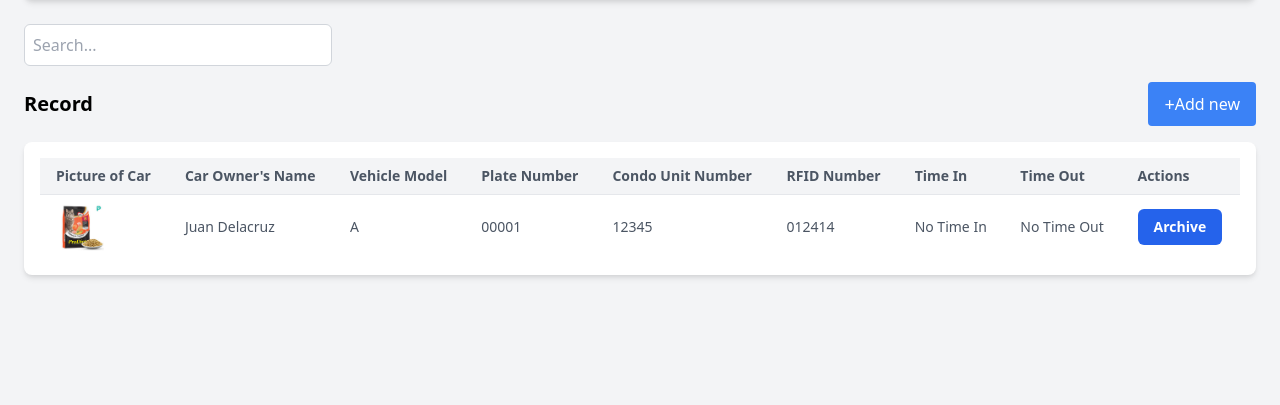
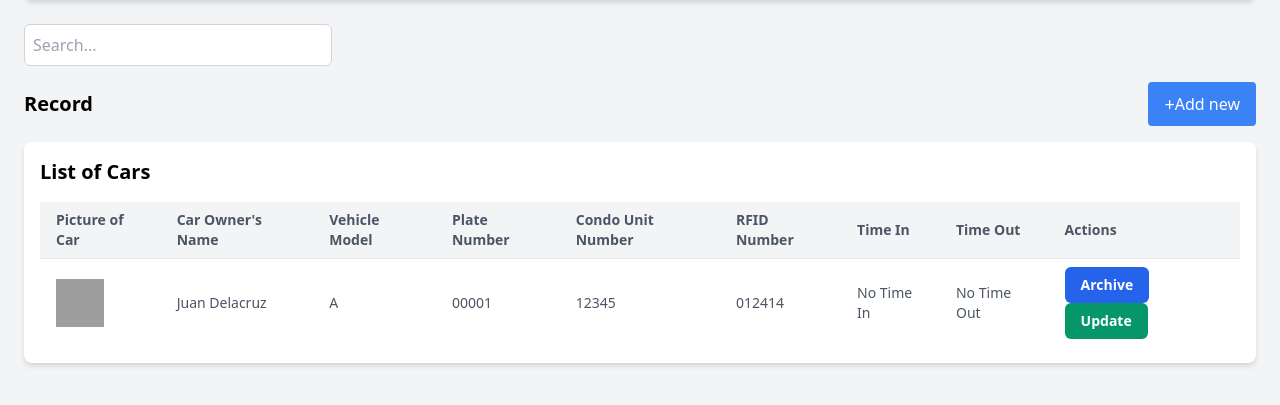
Before and after one commit to anderson895/ParkingPortal, a PHP site: page /admin/dashboard.php in a window 1280 px wide. Shown: the part 84-489 px from the top of the page. Run offline with PHP 8.4, Linux system fonts and the light colour scheme; data comes from the database, SQL or seed files in the repository; some libraries are stand-ins or nearby versions; grey boxes are pictures that could not be loaded.

Commit message:
update cars

```diff
--- a/admin/dashboard.php
+++ b/admin/dashboard.php
@@ -41,6 +41,7 @@
 </div>
 
 <div class="overflow-x-auto bg-white shadow-md rounded-lg p-4" id="recordTable">
+    <h2 class="text-xl font-semibold mb-4">List of Cars</h2>
     <table class="min-w-full table-auto">
         <thead class="bg-gray-100">
             <tr>
--- a/admin/modals.php
+++ b/admin/modals.php
@@ -1,7 +1,7 @@
 <!-- Modal -->
 <div id="myModalAddCar" class="fixed inset-0 bg-gray-500 bg-opacity-50 flex items-center justify-center" style="display:none;">
     <div class="bg-white p-6 rounded-lg w-full sm:w-3/4 md:w-1/2 lg:w-1/3 xl:w-1/4 max-h-[90vh] overflow-y-auto">
-        <h3 class="text-xl font-semibold mb-4">Add New Record</h3>
+        <h3 class="text-xl font-semibold mb-4">Add New Car</h3>
         <!-- Modal Content (form or content) -->
         <form id="frmCar">
             <label for="carName" class="block mb-2">Car Owner's Name:</label>
@@ -32,3 +32,41 @@
         </form>
     </div>
 </div>
+
+
+
+
+<!-- Modal -->
+<div id="myModalUpdateCar" class="fixed inset-0 bg-gray-500 bg-opacity-50 flex items-center justify-center" style="display:none;">
+    <div class="bg-white p-6 rounded-lg w-full sm:w-3/4 md:w-1/2 lg:w-1/3 xl:w-1/4 max-h-[90vh] overflow-y-auto">
+        <h3 class="text-xl font-semibold mb-4">Update Car</h3>
+        <!-- Modal Content (form or content) -->
+        <form id="frmCar_update">
+            <label for="carName" class="block mb-2">Car Owner's Name:</label>
+            <input type="text" id="carName_update" name="carName" class="border p-2 mb-4 w-full" placeholder="Enter car owner's name">
+
+            <label for="carType" class="block mb-2">Car type:</label>
+            <input type="text" id="carType_update" name="carType" class="border p-2 mb-4 w-full" placeholder="Enter vehicle model">
+
+            <label for="plateNumber" class="block mb-2">Car plate:</label>
+            <input type="text" id="plateNumber_update" name="plateNumber" class="border p-2 mb-4 w-full" placeholder="Enter Car plate number">
+
+            <label for="condo" class="block mb-2">Condo Unit No:</label>
+            <input type="text" id="condo_update" name="condo" class="border p-2 mb-4 w-full" placeholder="Enter Condo Unit">
+
+            <label for="RFID" class="block mb-2">RFID No:</label>
+            <input type="text" id="RFID_update" name="RFID" class="border p-2 mb-4 w-full" placeholder="Enter RFID No">
+
+            <!-- Image Upload Field -->
+            <label for="carImage" class="block mb-2">Upload Car Image:</label>
+            <input type="file" id="carImage_update" name="carImage" class="border p-2 mb-4 w-full">
+
+            <!-- Add more form fields as needed -->
+
+            <div class="flex justify-end">
+                <button type="button" class="closeModalBtn bg-red-500 text-white px-4 py-2 rounded hover:bg-red-600">Cancel</button>
+                <button type="submit" class="bg-blue-500 text-white px-4 py-2 rounded ml-2 hover:bg-blue-600">Save</button>
+            </div>
+        </form>
+    </div>
+</div>
--- a/backend/class.php
+++ b/backend/class.php
@@ -50,6 +50,41 @@ class global_class extends db_connect
             return false;
         }
     }
+
+
+    public function UpdateCars($carName, $carType, $plateNumber, $condo, $RFID, $CarImage)
+    {
+        // Base query without CarImage update
+        $sql = "UPDATE `cars`
+                SET carName = ?, carType = ?, plateNumber = ?, condo = ?, RFID = ?";
+
+        // Append CarImage update only if it's provided
+        if (!empty($CarImage)) {
+            $sql .= ", CarImage = ?";
+        }
+
+        // Add a condition to identify the record to update (e.g., by RFID or plateNumber)
+        $sql .= " WHERE RFID = ?";
+
+        $query = $this->conn->prepare($sql);
+        if ($query === false) {
+            return false;
+        }
+
+        // Bind parameters dynamically based on CarImage presence
+        if (!empty($CarImage)) {
+            $query->bind_param("sssssss", $carName, $carType, $plateNumber, $condo, $RFID, $CarImage, $RFID);
+        } else {
+            $query->bind_param("ssssss", $carName, $carType, $plateNumber, $condo, $RFID, $RFID);
+        }
+
+        if ($query->execute()) {
+            return true;
+        } else {
+            return false;
+        }
+    }
+
 
 
     public function ArchivedCar($carID){
--- a/backend/endpoints/controller.php
+++ b/backend/endpoints/controller.php
@@ -74,6 +74,67 @@ if ($_SERVER['REQUEST_METHOD'] === 'POST') {
 
 
 
+    }else if($_POST['requestType'] == 'UpdateCar'){
+
+          // Handle the uploaded file
+if (isset($_FILES['carImage']) && $_FILES['carImage']['error'] == 0) {
+    $uploadedFile = $_FILES['carImage'];
+    $uploadDir = '../../CarImages/';
+    $fileName = basename($uploadedFile['name']);
+    $uploadFilePath = $uploadDir . $fileName;
+
+    // Ensure the directory exists
+    if (!is_dir($uploadDir)) {
+        mkdir($uploadDir, 0777, true);
+    }
+
+    // Temporarily store the uploaded file before confirmation
+    $tempFilePath = $uploadDir . 'temp_' . $fileName;
+    if (move_uploaded_file($uploadedFile['tmp_name'], $tempFilePath)) {
+        $carImage = $fileName; // Store the filename in the variable
+    } else {
+        $carImage = null; // No image uploaded
+    }
+} else {
+    $carImage = null; // No image uploaded
+}
+
+        // Collect other form data
+        $carName = $_POST['carName'];
+        $carType = $_POST['carType'];
+        $plateNumber = $_POST['plateNumber'];
+        $condo = $_POST['condo'];
+        $RFID = $_POST['RFID'];
+
+        // Call the UpdateCars function to insert the data into the database
+        $user = $db->UpdateCars($carName, $carType, $plateNumber, $condo, $RFID, $carImage);
+
+        if ($user) {
+            // If the update is successful, handle the image replacement
+            if ($carImage) {
+                // Check if an old file exists and delete it
+                $existingFilePath = $uploadDir . $fileName;
+                if (file_exists($existingFilePath)) {
+                    unlink($existingFilePath); // Delete the old file
+                }
+
+                // Rename the temporary file to the final file path
+                rename($tempFilePath, $existingFilePath);
+            }
+
+            echo "Car record updated successfully!";
+        } else {
+            // If update fails, clean up the temporary file
+            if (isset($tempFilePath) && file_exists($tempFilePath)) {
+                unlink($tempFilePath); // Remove temporary file
+            }
+
+            echo "Error updating car record.";
+        }
+
+
+
+
     }else if($_POST['requestType'] == 'ArchivedCar'){
 
         $carID=$_POST['carID'];
--- a/js/dashboard.js
+++ b/js/dashboard.js
@@ -23,6 +23,14 @@ function initModalActions() {
             $('#myModalAddCar').fadeOut();
         }
     });
+
+
+
+
+
+
+
+    // myModalUpdateCar
 }
 
 // Auto-refresh function for car tables
@@ -68,7 +76,11 @@ function initFormSubmission() {
             success: function (response) {
                 console.log(response);
                 alertify.success('Record saved successfully!');
-                $('#myModalAddCar').fadeOut();
+                $('#carName').val('')
+                $('#carType').val('')
+                $('#plateNumber').val('')
+                $('#condo').val('')
+                $('#RFID').val('')
                 // location.reload();
             },
             error: function (xhr, status, error) {
@@ -76,6 +88,32 @@ function initFormSubmission() {
             }
         });
     });
+
+
+
+    $('#frmCar_update').on('submit', function (event) {
+        event.preventDefault();
+        var formData = new FormData(this);
+        formData.append('requestType', 'UpdateCar');
+
+        $.ajax({
+            url: '../backend/endpoints/controller.php',
+            method: 'POST',
+            data: formData,
+            processData: false,
+            contentType: false,
+            success: function (response) {
+                console.log(response);
+                alertify.success('Record saved successfully!');
+                $('#myModalUpdateCar').fadeOut();
+                // location.reload();
+            },
+            error: function (xhr, status, error) {
+                alert('An error occurred. Please try again.');
+            }
+        });
+    });
+
 }
 
 // Fetch car data for active cars
@@ -140,7 +178,19 @@ function displayCars(cars, tableSelector) {
                         <button class="btnArchiveCar bg-blue-600 hover:bg-gray-300 text-white font-semibold py-2 px-4 rounded-md focus:outline-none focus:ring-2 focus:ring-gray-400"
                         data-carID=${car.car_id}>
                             Archive
-                        </button>` : `
+                        </button>
+                        <button class="btnUpdateCar bg-green-600 hover:bg-gray-300 text-white font-semibold py-2 px-4 rounded-md focus:outline-none focus:ring-2 focus:ring-gray-400"
+                        data-carID=${car.car_id}
+                        data-carName="${car.carName}"
+                        data-carType="${car.carType}"
+                        data-plateNumber="${car.plateNumber}"
+                        data-condo="${car.condo}"
+                        data-RFID="${car.RFID}"
+                        >
+                            Update
+                        </button>
+
+                        ` : `
                         <button class="btnRestoreCar bg-green-600 hover:bg-gray-300 text-white font-semibold py-2 px-4 rounded-md focus:outline-none focus:ring-2 focus:ring-gray-400"
                         data-carID=${car.car_id}>
                             Restore
@@ -217,3 +267,23 @@ $(document).on('click', '.btnArchiveCar', function () {
         }
     });
 });
+
+
+
+
+
+$(document).on('click', '.btnUpdateCar', function () {
+
+    $('#carName_update').val($(this).attr('data-carName'))
+    $('#carType_update').val($(this).attr('data-carType'))
+    $('#plateNumber_update').val($(this).attr('data-plateNumber'))
+    $('#condo_update').val($(this).attr('data-condo'))
+    $('#RFID_update').val($(this).attr('data-RFID'))
+    $('#myModalUpdateCar').fadeIn();
+
+});
+
+$(document).on('click', '.closeModalBtn', function () {
+        $('#myModalUpdateCar').fadeOut();
+
+});
```
Also changed, not shown: CarImages/1613504284982.png (deleted), CarImages/eeed21bb-f24c-4b7e-a593-4eca9b1d34fa.jpeg (deleted), CarImages/images (5).jpeg (deleted), CarImages/images (6).jpeg (deleted), CarImages/images (7).jpeg (deleted).
